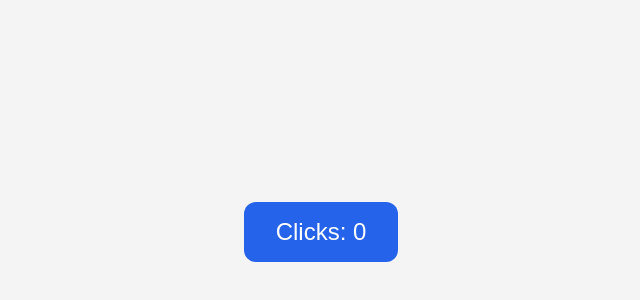
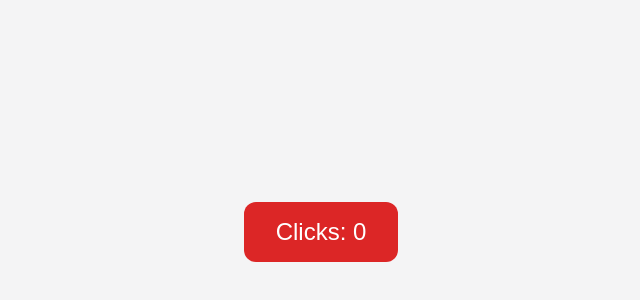
Before and after one commit to d6k/test-app, a plain HTML site: page index.html in a window 1280 px wide. Shown: the part 168-468 px from the top of the page, without its empty margins (319-959 px from the left). Drawn offline with Linux system fonts and the light colour scheme.

Commit message:
Blue to Red

```diff
--- a/index.html
+++ b/index.html
@@ -20,11 +20,11 @@
     padding: 1rem 2rem;
     border: none;
     border-radius: 0.75rem;
-    background: #2563eb;
+    background: #dc2626;
     color: #fff;
     cursor: pointer;
   }
-  button:hover { background: #1d4ed8; }
+  button:hover { background: #b91c1c; }
   button:active { transform: scale(0.97); }
 </style>
 </head>
```
